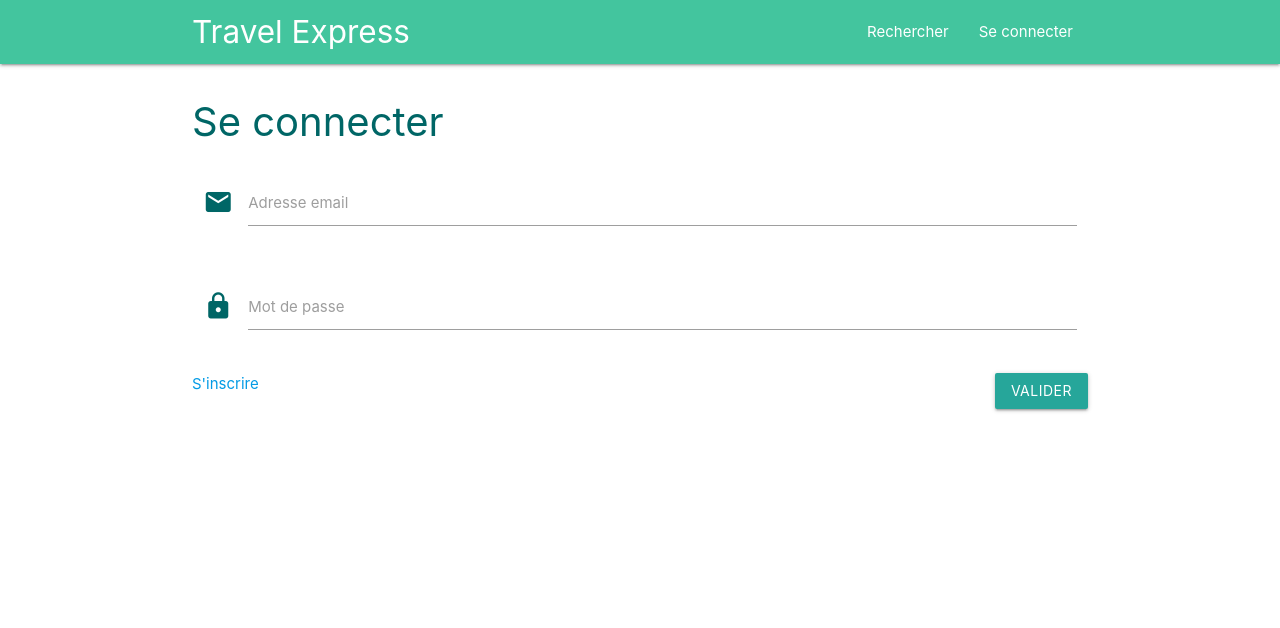
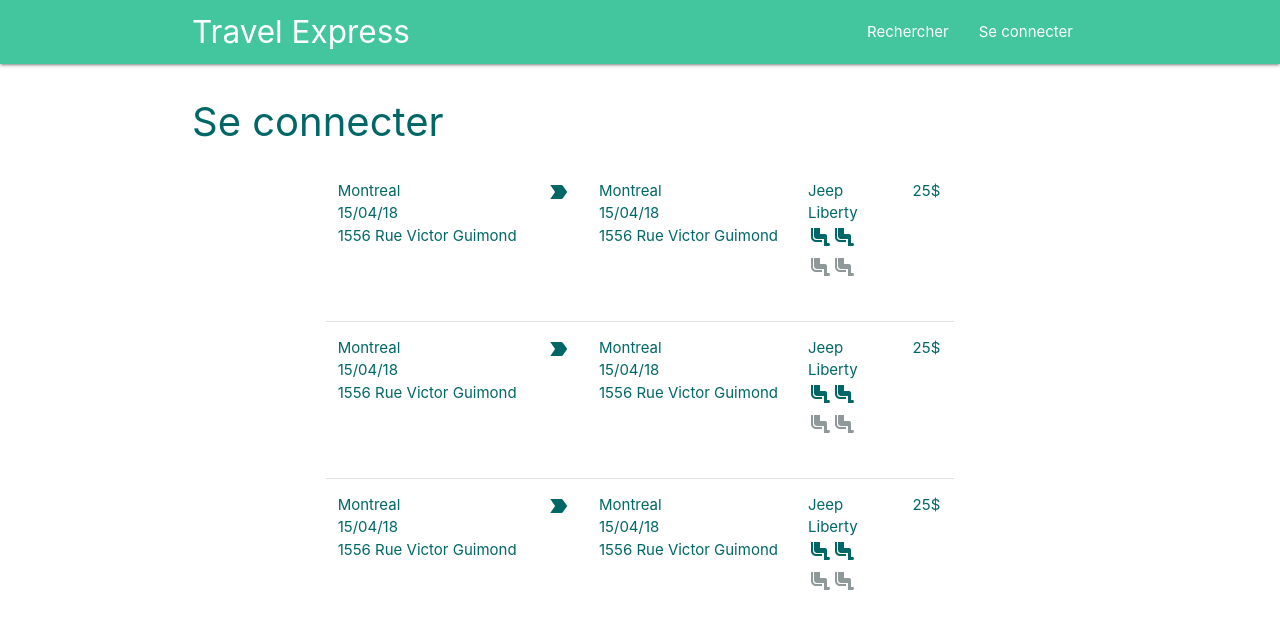
Before and after one commit to felixSabatie/TravelExpress, a Vue app in the folder front/: page /login in a window 1280 px wide. Shown: the top 628 px of the page. Built offline with nearby package versions, Linux system fonts and the light colour scheme.

Commit message:
view first try

```diff
--- /dev/null
+++ b/front/src/components/Lift.vue
@@ -0,0 +1,38 @@
+<template>
+  <div class="lift row">
+    <div class="departure col s4">
+      <Location></Location>
+    </div>
+    <div class="col s1">
+      <i class="material-icons prefix">label_important</i>
+    </div>
+    <div class="arrival col s4">
+      <Location></Location>
+    </div>
+    <div class="col s2">
+      <div class="car">
+        Jeep Liberty
+      </div>
+      <div class="seats">
+        <Seats></Seats>
+      </div>
+    </div>
+    <div class="price col s1">
+      25$
+    </div>
+  </div>
+</template>
+
+<script>
+  import Location from "./Location";
+  import Seats from "./Seats";
+
+  export default {
+    name: "Lift",
+    components: {Seats, Location}
+  }
+</script>
+
+<style scoped>
+
+</style>
--- /dev/null
+++ b/front/src/components/Location.vue
@@ -0,0 +1,23 @@
+<template>
+  <div class="location">
+    <div class="city">
+      Montreal
+    </div>
+    <div class="date">
+      15/04/18
+    </div>
+    <div class="address">
+      1556 Rue Victor Guimond
+    </div>
+  </div>
+</template>
+
+<script>
+  export default {
+    name: "Location"
+  }
+</script>
+
+<style scoped>
+
+</style>
--- /dev/null
+++ b/front/src/components/Seats.vue
@@ -0,0 +1,27 @@
+<template>
+  <div class="seats">
+    <!--v-for seat in seatsAvailable-->
+    <div class="availableSeats">
+      <i class="material-icons prefix">airline_seat_legroom_normal</i>
+      <i class="material-icons prefix">airline_seat_legroom_normal</i>
+    </div>
+    <!--v-for seat in seatsNotAvailable-->
+    <div class="takenSeats">
+      <i class="material-icons prefix">airline_seat_legroom_normal</i>
+      <i class="material-icons prefix">airline_seat_legroom_normal</i>
+    </div>
+  </div>
+</template>
+
+<script>
+  export default {
+    name: "Seats"
+  }
+</script>
+
+<style lang="scss">
+  @import '../styles/colors';
+  .takenSeats{
+    color: #909999;
+  }
+</style>
--- a/front/src/views/account/Login.vue
+++ b/front/src/views/account/Login.vue
@@ -1,15 +1,17 @@
 <template>
   <div class="login container">
     <h2>Se connecter</h2>
-    <Authentification-form :isAlreadyRegistered="true" ></Authentification-form>
+    <ListLifts></ListLifts>
+    <!--<Authentification-form :isAlreadyRegistered="true" ></Authentification-form>-->
   </div>
 </template>
 
 <script>
   import AuthentificationForm from "./AuthentificationForm";
+  import ListLifts from "../lift/ListLifts";
   export default {
     name: "Login",
-    components: {AuthentificationForm}
+    components: {ListLifts, AuthentificationForm}
   }
 </script>
 
--- /dev/null
+++ b/front/src/views/lift/ListLifts.vue
@@ -0,0 +1,35 @@
+<template>
+  <div class="listLifts">
+    <div class="container">
+      <!--v-for "item in items"-->
+      <div class="section">
+        <Lift></Lift>
+      </div>
+
+      <div class="divider"></div>
+
+      <div class="section">
+        <Lift></Lift>
+      </div>
+
+      <div class="divider"></div>
+
+      <div class="section">
+        <Lift></Lift>
+      </div>
+    </div>
+  </div>
+</template>
+
+<script>
+  import Lift from "../../components/Lift";
+
+  export default {
+    name: "ListLifts",
+    components: {Lift}
+  }
+</script>
+
+<style scoped>
+
+</style>
```
